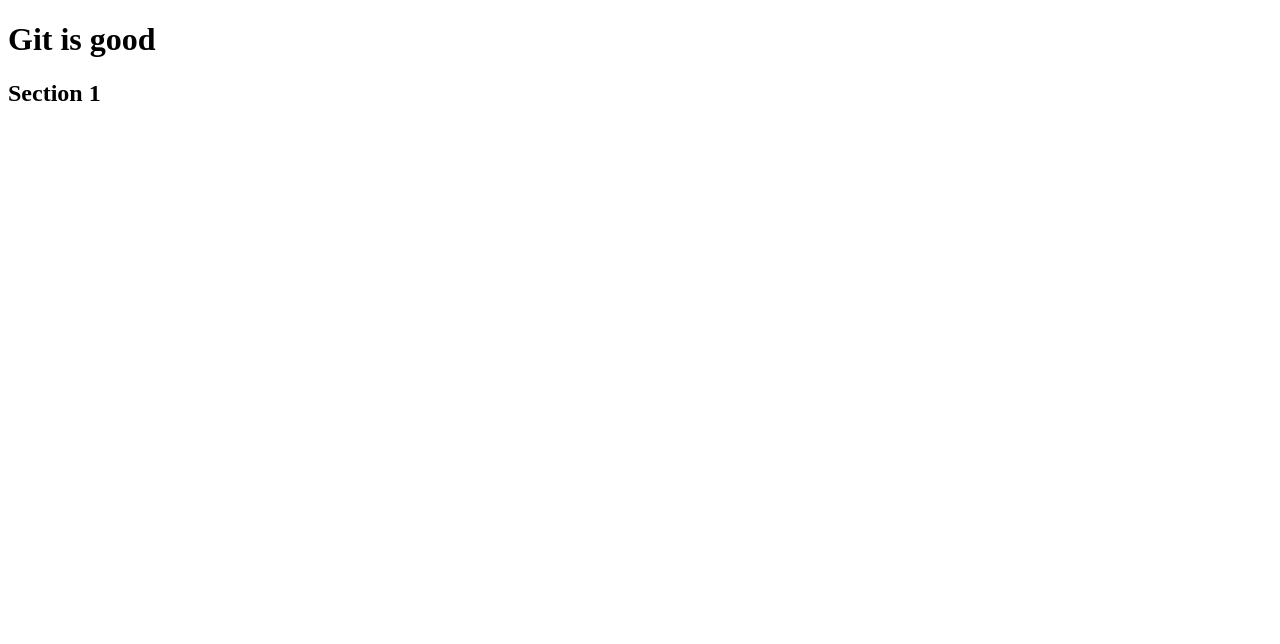
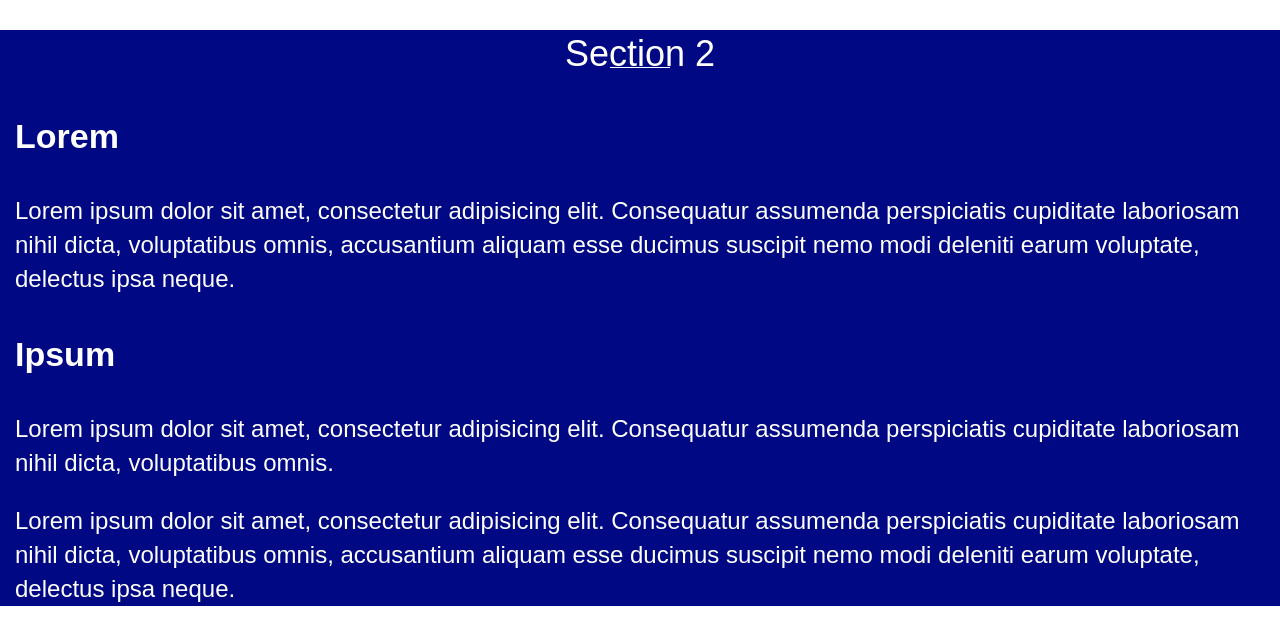
Before and after one commit to JohnyMomony/collective, a plain HTML site: page index.html in a window 1280 px wide. Drawn offline with Linux system fonts and the light colour scheme.

```diff
--- a/css/style.css
+++ b/css/style.css
@@ -30,7 +30,7 @@ h2:after {
 	width: 60px;
 	height: 1px;
 	background: #000983;
-	transform: translate(-50% 0);
+	transform: translate(-50%, 0);
 }
 .dark h2:after {
 	background: #fff;
--- a/index.html
+++ b/index.html
@@ -3,13 +3,31 @@
 <head>
 	<meta charset="UTF-8">
 	<title>Git is good</title>
+	<link rel="stylesheet" type="text/css" href="css/style.css">
 </head>
 <body>
 
+	<section class="section2 dark">
+		<div class="resize">
+			<h2>Section 2</h2>
+			<div class="wrap">
+				<div class="box pull-left">
+					<h3>Lorem</h3>
+					<p>Lorem ipsum dolor sit amet, consectetur adipisicing elit. Consequatur assumenda perspiciatis cupiditate laboriosam nihil dicta, voluptatibus omnis, accusantium aliquam esse ducimus suscipit nemo modi deleniti earum voluptate, delectus ipsa neque.</p>
+				</div>
+				<div class="box pull-right">
+					<h3>Ipsum</h3>
+					<p>Lorem ipsum dolor sit amet, consectetur adipisicing elit. Consequatur assumenda perspiciatis cupiditate laboriosam nihil dicta, voluptatibus omnis.</p>
+				</div>
+				<div class="box box-small pull-center">
+					<p>Lorem ipsum dolor sit amet, consectetur adipisicing elit. Consequatur assumenda perspiciatis cupiditate laboriosam nihil dicta, voluptatibus omnis, accusantium aliquam esse ducimus suscipit nemo modi deleniti earum voluptate, delectus ipsa neque.</p>
+				</div>
+			</div>
+		</div>
+	</section>
 
-	<h1>Git is good</h1>
-	<h2>Section 1 </h2>
 
 
 </body>
+<script type="text/javascript.js"></script>
 </html>
```
